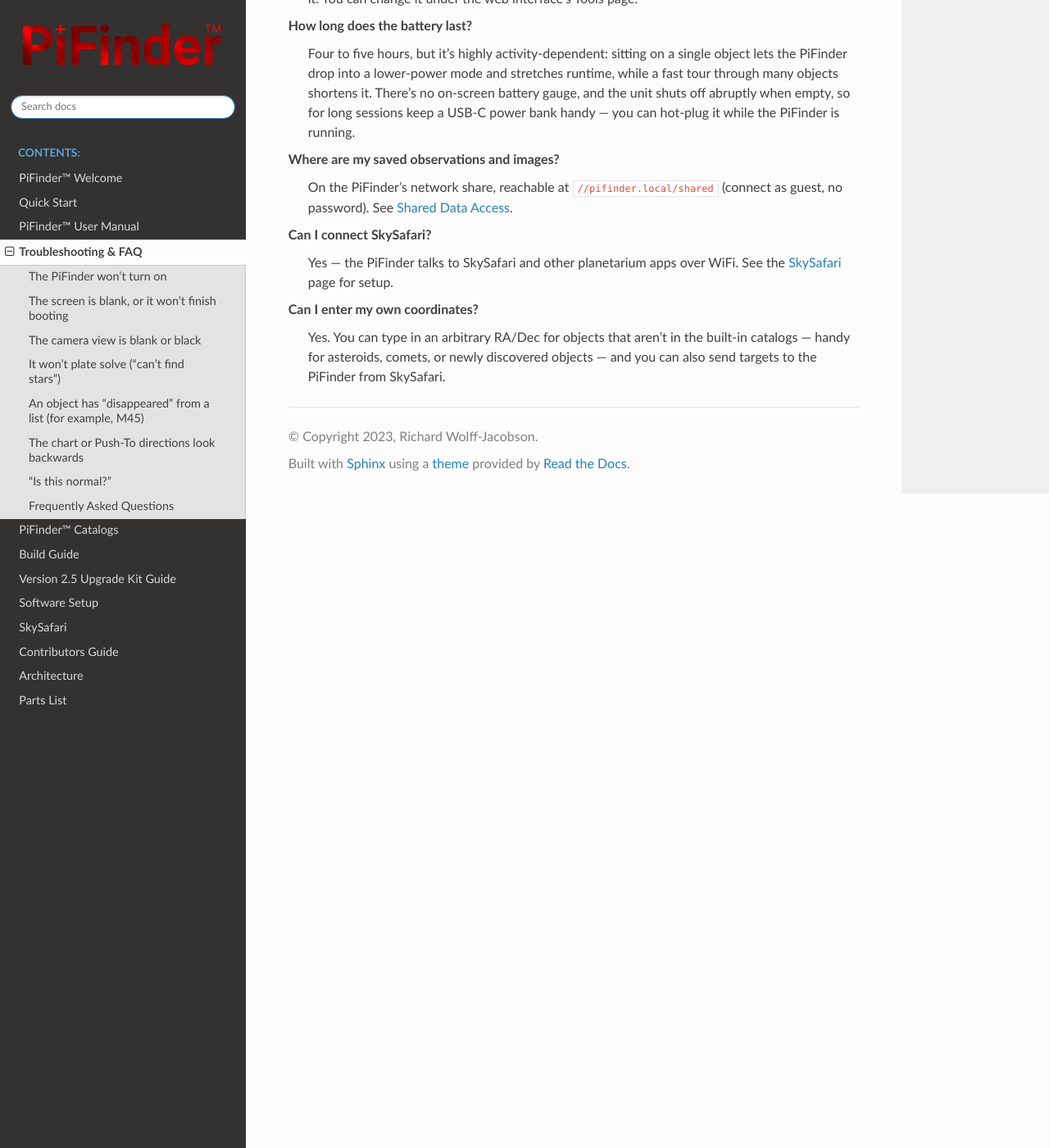
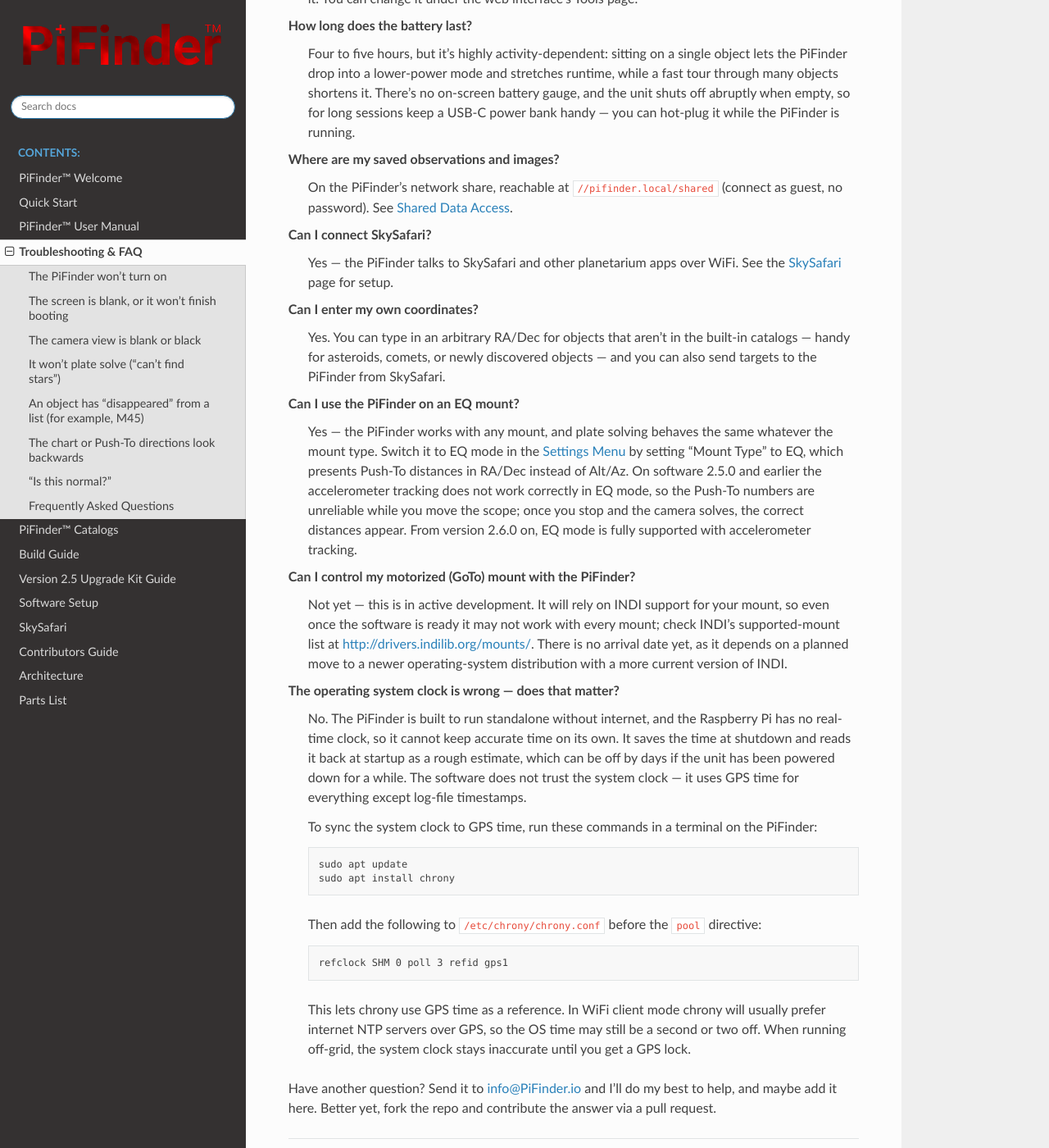
Before and after one commit to brickbots/PiFinder, a Sphinx documentation site: the page built from docs/source/troubleshooting.rst, in a window 1280 px wide and 1400 px high, scrolled down 3871 px. Shown: the whole window at 82% size. Built offline with Sphinx 7.4.7 and the Read the Docs theme 3.1.0, drawn with Linux system fonts in a browser that asks for light colours.

Commit message:
Consolidate the user-guide FAQ into the Troubleshooting & FAQ page
The user guide carried a separate FAQ (EQ mount, motorized-mount control,
GPS/chrony system clock) duplicating the role of the new Troubleshooting &
FAQ page. Move those three questions onto troubleshooting.rst in its
bold-question style (code blocks preserved) and replace the user-guide FAQ
section with a pointer so there is a single FAQ.

Co-Authored-By: Claude Opus 4.7 (1M context) <noreply@anthropic.com>

```diff
--- a/docs/source/troubleshooting.rst
+++ b/docs/source/troubleshooting.rst
@@ -206,3 +206,47 @@ Frequently Asked Questions
    Yes.  You can type in an arbitrary RA/Dec for objects that aren't in the built-in
    catalogs — handy for asteroids, comets, or newly discovered objects — and you can also
    send targets to the PiFinder from SkySafari.
+
+**Can I use the PiFinder on an EQ mount?**
+   Yes — the PiFinder works with any mount, and plate solving behaves the same whatever the
+   mount type.  Switch it to EQ mode in the :ref:`user_guide:settings menu` by setting
+   "Mount Type" to EQ, which presents Push-To distances in RA/Dec instead of Alt/Az.  On
+   software 2.5.0 and earlier the accelerometer tracking does not work correctly in EQ
+   mode, so the Push-To numbers are unreliable while you move the scope; once you stop and
+   the camera solves, the correct distances appear.  From version 2.6.0 on, EQ mode is
+   fully supported with accelerometer tracking.
+
+**Can I control my motorized (GoTo) mount with the PiFinder?**
+   Not yet — this is in active development.  It will rely on INDI support for your mount,
+   so even once the software is ready it may not work with every mount; check INDI's
+   supported-mount list at http://drivers.indilib.org/mounts/.  There is no arrival date
+   yet, as it depends on a planned move to a newer operating-system distribution with a
+   more current version of INDI.
+
+**The operating system clock is wrong — does that matter?**
+   No.  The PiFinder is built to run standalone without internet, and the Raspberry Pi has
+   no real-time clock, so it cannot keep accurate time on its own.  It saves the time at
+   shutdown and reads it back at startup as a rough estimate, which can be off by days if
+   the unit has been powered down for a while.  The software does not trust the system
+   clock — it uses GPS time for everything except log-file timestamps.
+
+   To sync the system clock to GPS time, run these commands in a terminal on the PiFinder:
+
+   .. code-block:: bash
+
+      sudo apt update
+      sudo apt install chrony
+
+   Then add the following to ``/etc/chrony/chrony.conf`` before the ``pool`` directive:
+
+   .. code-block:: text
+
+      refclock SHM 0 poll 3 refid gps1
+
+   This lets chrony use GPS time as a reference.  In WiFi client mode chrony will usually
+   prefer internet NTP servers over GPS, so the OS time may still be a second or two off.
+   When running off-grid, the system clock stays inaccurate until you get a GPS lock.
+
+Have another question?  Send it to `info@PiFinder.io <mailto:info@pifinder.io>`_ and I'll
+do my best to help, and maybe add it here.  Better yet, fork the repo and contribute the
+answer via a pull request.
```
Also changed, not shown: docs/source/user_guide.rst (+1 -50 lines).
